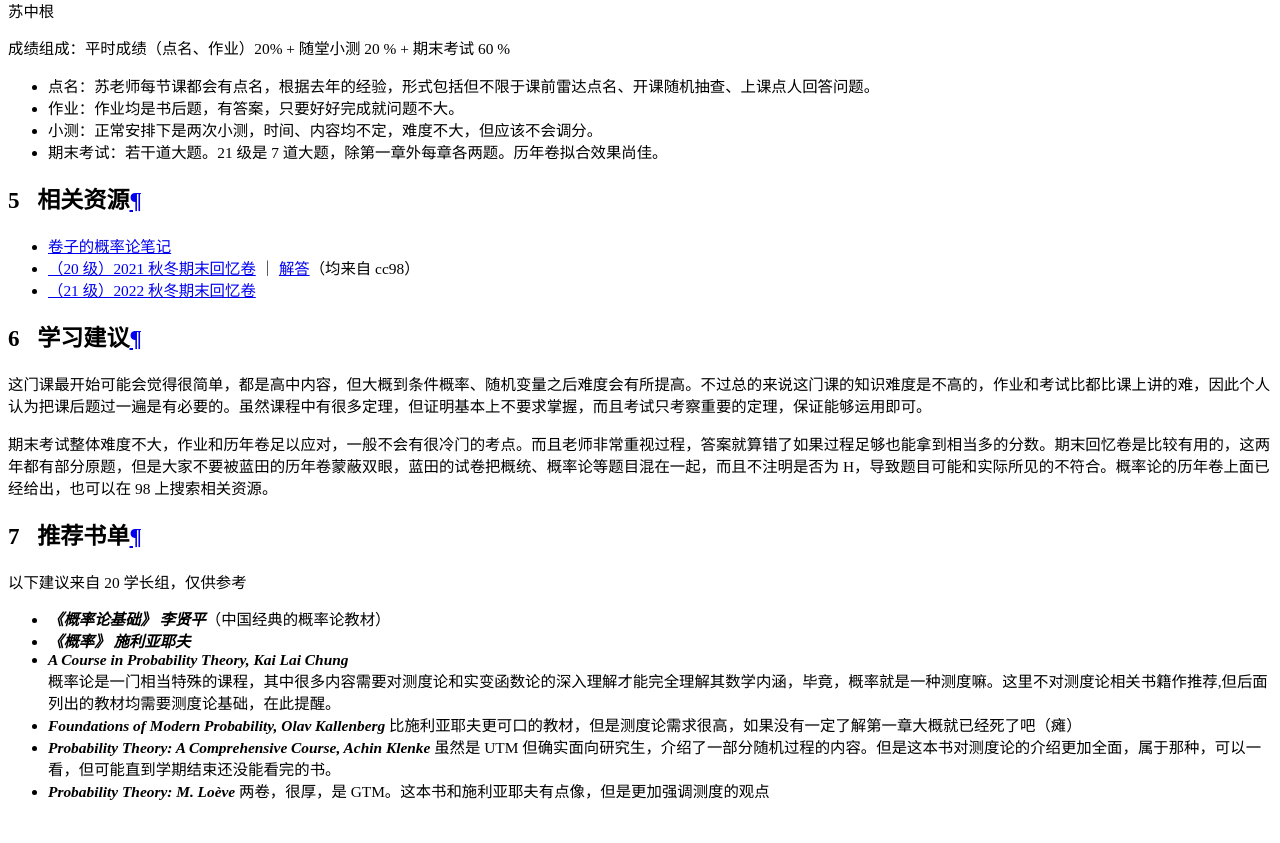
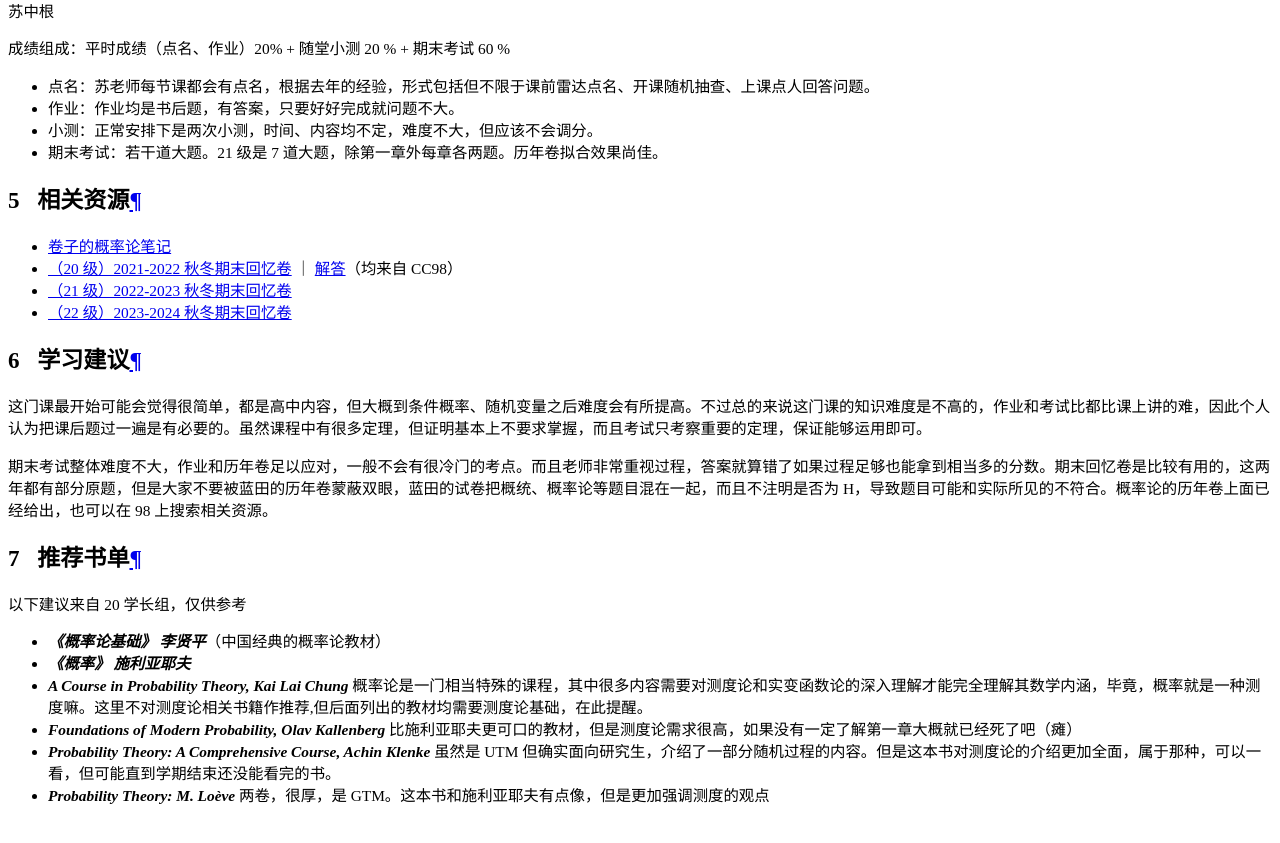
Before and after one commit to ZJU-Turing/TuringCourses, an MkDocs documentation site: the page built from docs/math_phys/probability/index.md, in a window 1280 px wide and 900 px high, scrolled down 18738 px. Shown: the top 843 px of the window. Built offline with MkDocs 1.6.1 and Material for MkDocs 9.7.7, drawn with Linux system fonts in a browser that asks for light colours; comment, search, counter and statistics services are not loaded.

Commit message:
docs: 添加概率论（H）2023-2024 期末试卷

```diff
--- a/docs/math_phys/probability/index.md
+++ b/docs/math_phys/probability/index.md
@@ -35,8 +35,9 @@
 ## 相关资源
 
 - [卷子的概率论笔记](https://zhoutimemachine.github.io/2022/09/08/2022/Probability/)
-- [（20 级）2021 秋冬期末回忆卷](%E6%A6%82%E7%8E%87%E8%AE%BA2021%E7%A7%8B%E5%86%AC%E6%9C%9F%E6%9C%AB%E5%9B%9E%E5%BF%86%E5%8D%B7.pdf) ｜ [解答](%E6%A6%82%E7%8E%87%E8%AE%BA2021%E7%A7%8B%E5%86%AC%E6%9C%9F%E6%9C%AB%E5%9B%9E%E5%BF%86%E5%8D%B7%E8%A7%A3%E7%AD%94.pdf)（均来自 cc98）
-- [（21 级）2022 秋冬期末回忆卷](%E6%A6%82%E7%8E%87%E8%AE%BA2022%E7%A7%8B%E5%86%AC%E6%9C%9F%E6%9C%AB%E5%9B%9E%E5%BF%86%E5%8D%B7.pdf)
+- [（20 级）2021-2022 秋冬期末回忆卷](概率论2021秋冬期末回忆卷.pdf) ｜ [解答](概率论2021秋冬期末回忆卷解答.pdf)（均来自 CC98）
+- [（21 级）2022-2023 秋冬期末回忆卷](概率论2022秋冬期末回忆卷.pdf)
+- [（22 级）2023-2024 秋冬期末回忆卷](概率论2023秋冬期末回忆卷.pdf)
 
 ## 学习建议
 
```
Also changed, not shown: 2 other files.
